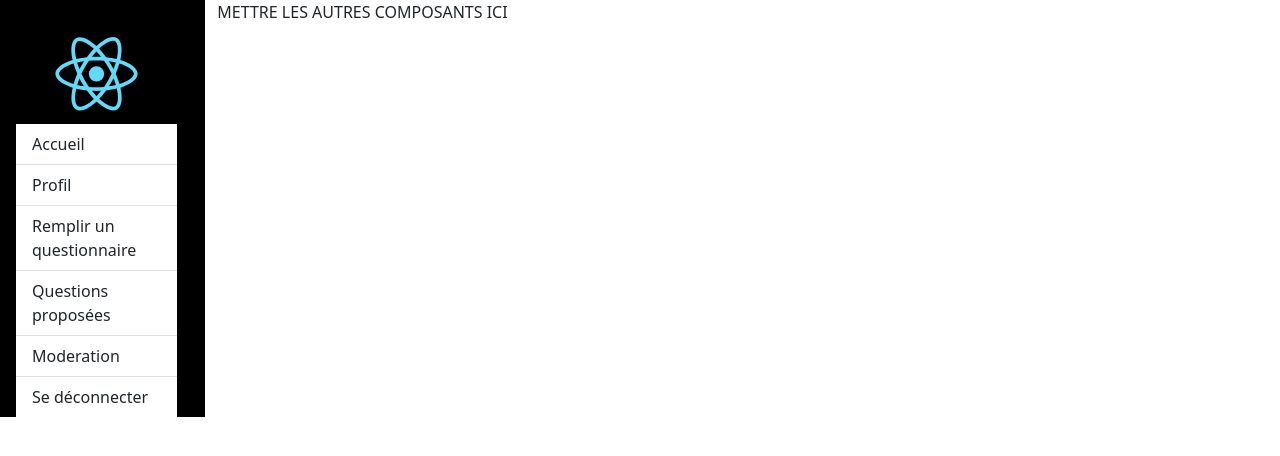
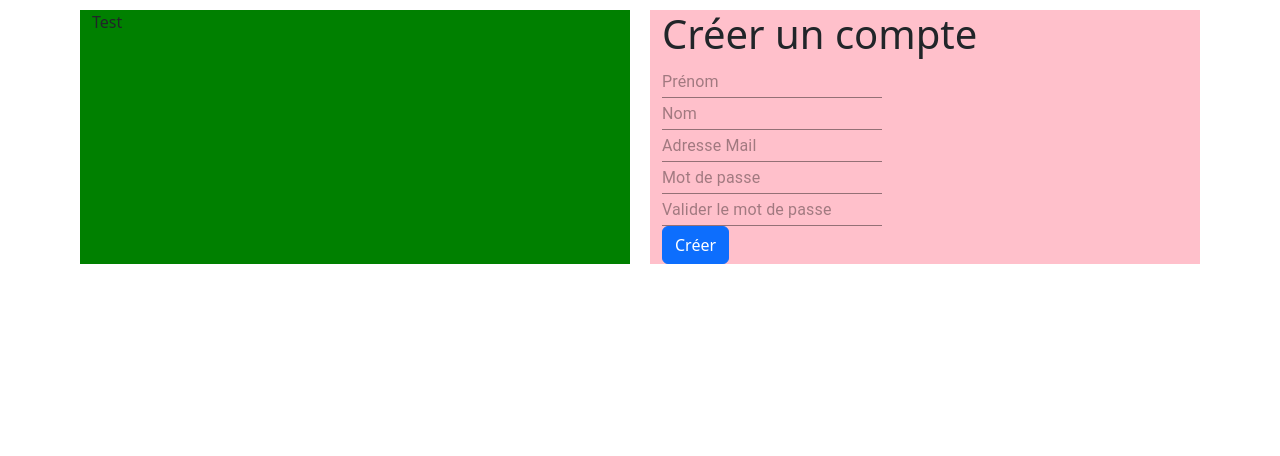
Before and after one commit to GuillaumeDOMART/Eco-Assistant, a React (Create React App) app in the folder front/: page / in a window 1280 px wide. Shown: the top 456 px of the page. Built offline with nearby package versions, Linux system fonts and the light colour scheme.

Commit message:
feat : début page d'accueil

```diff
--- /dev/null
+++ b/front/src/Connection/Connection.js
@@ -0,0 +1,33 @@
+import {Button, Col, Container, Row} from "react-bootstrap";
+import {useForm} from "react-hook-form";
+import {Input} from "@mui/material";
+
+function Connection() {
+    const {register, handleSubmit} = useForm();
+    return (
+       <>
+           <Container>
+               <Row>
+                   <Col
+                       style={{backgroundColor:"green", margin:"10px"}}>
+                       <p>Test</p>
+                   </Col>
+                   <Col
+                       style={{backgroundColor:"pink", margin:"10px"}}>
+                       <h1>Créer un compte</h1>
+                       <form onSubmit={handleSubmit}>
+                            <Input type={"text"} placeholder={"Prénom"}/><br/>
+                           <Input type={"text"} placeholder={"Nom"}/><br/>
+                           <Input type={"text"} placeholder={"Adresse Mail"}/><br/>
+                           <Input type={"text"} placeholder={"Mot de passe"}/><br/>
+                           <Input type={"text"} placeholder={"Valider le mot de passe"}/><br/>
+                           <Button type={"submit"} style={{}}>Créer</Button>
+                       </form>
+                   </Col>
+               </Row>
+           </Container>
+       </>
+    )
+}
+
+export default Connection
--- a/front/src/index.js
+++ b/front/src/index.js
@@ -1,7 +1,6 @@
 import React from 'react';
 import ReactDOM from 'react-dom/client';
 import './index.css';
-import App from './App';
 import reportWebVitals from './reportWebVitals';
 import 'bootstrap/dist/css/bootstrap.min.css';
 
@@ -12,11 +11,12 @@ import {
 import Questionnaire from "./Quiz/Questionnaire";
 import ErrorPage from "./ErrorPage";
 import ResultPage from "./ResultPage/ResultPage";
+import Connection from "./Connection/Connection";
 
 const router = createBrowserRouter([
     {
         path: "/",
-        element: <App />,
+        element: <Connection />,
         errorElement: <ErrorPage/>,
     },
     {
```
